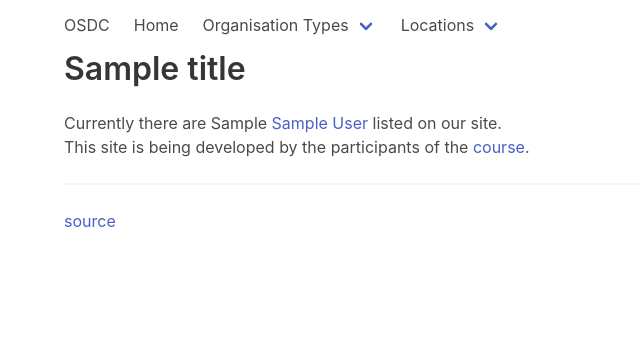
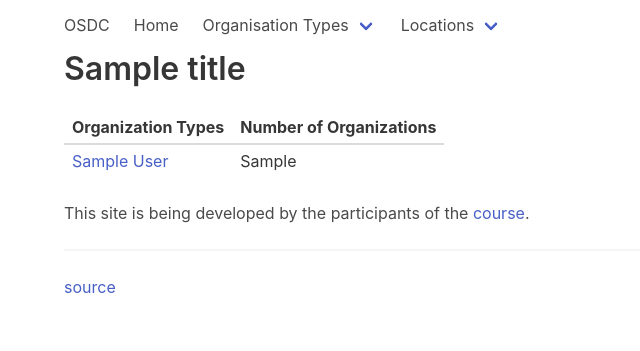
Before and after one commit to OSDC-Code-Maven/open-source-by-organizations, a Flask app: template templates/index.html in a window 1280 px wide. Shown: the part 49-400 px from the top of the page, without its empty margins (0-640 px from the left). Run offline with Flask 3, Linux system fonts and the light colour scheme; the template is opened without the code that fills it: most values are stand-ins (such as "Sample title", 1, 10 or a date in 2020); some libraries are stand-ins or nearby versions.

Commit message:
change index.html template file to get a better show in a table  (#81)
* change index.html template file to get a better show in a table because it allows for easy comparison and visualization of the different organization types and their respective numbers.

* improvment after Gabor asked for me to fix things for index.html file

```diff
--- a/templates/index.html
+++ b/templates/index.html
@@ -2,14 +2,23 @@
 
 <h1 class="title">{{title}}</h1>
 
+<table class="table is-centered is-narrow">
+    <thead>
+        <tr>
+            <th>Organization Types</th>
+            <th>Number of Organizations</th>
+        </tr>
+    </thead>
+    <tbody>
+        {% for org_type, display_name in org_types.items() %}
+            <tr>
+                <td><a href="/open-source-by-organizations/{{org_type}}">{{ display_name }}</a></td>
+                <td>{{ stats.by_type[org_type] }}</td>
+            </tr>
+        {% endfor %}
+    </tbody>
+</table>
 
-Currently there are {% for org_type, display_name in org_types.items() %}
-   {{ stats.by_type[org_type] }} <a href="/open-source-by-organizations/{{org_type}}">{{ display_name }}</a>
-    {%- if not loop.last -%}, {% endif -%}
-{% endfor %}
-listed on our site.
-<p>
-
-This site is being developed by the participants of the <a href="/">course</a>.
+<p>This site is being developed by the participants of the <a href="/">course</a>.</p>
 
 {% include 'incl/footer.html' %}
```
